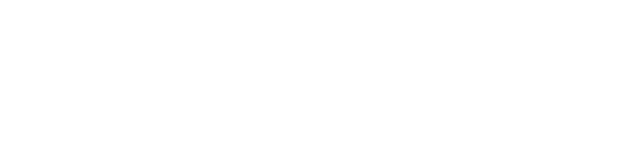
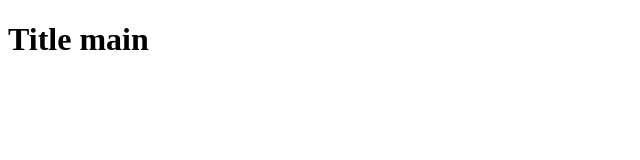
Before and after one commit to IvanovYurii/my-project, a plain HTML site: page index.html in a window 1280 px wide. Shown: the whole page, without its empty margins (0-640 px from the left). Drawn offline with Linux system fonts and the light colour scheme.

Commit message:
Add title  page

```diff
--- a/index.html
+++ b/index.html
@@ -7,6 +7,6 @@
   <title>Document</title>
 </head>
 <body>
-
+  <h1>Title main</h1>
 </body>
 </html>
```
